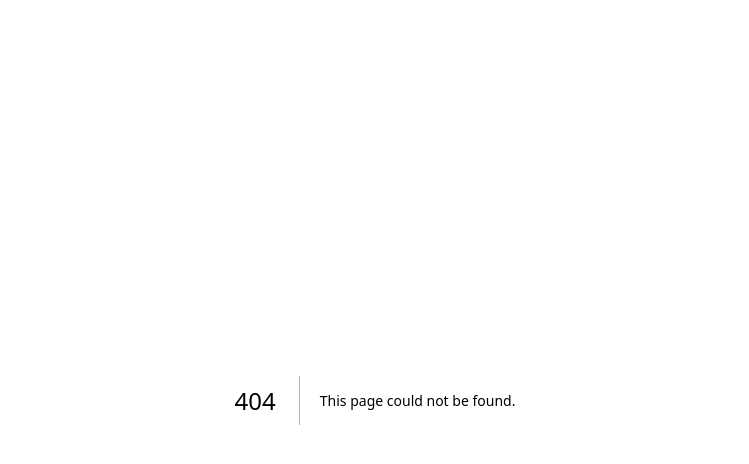
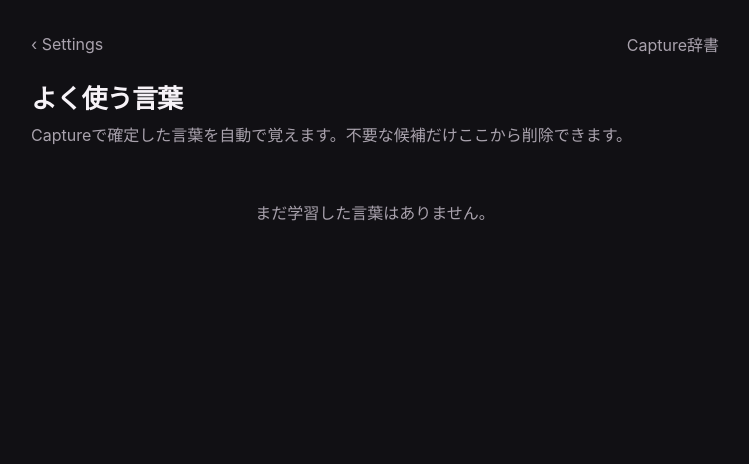
Before and after one commit to karukimori-wq/Velvet, a Next.js app: page /settings/dictionary in a window 1280 px wide. Before the commit this address had no page. Shown: the top 464 px of the page, without its empty margins (265-1014 px from the left). Built offline with nearby package versions, Linux system fonts and the light colour scheme.

Commit message:
Add Capture dictionary settings page

```diff
--- /dev/null
+++ b/app/settings/dictionary/page.tsx
@@ -0,0 +1,20 @@
+import Link from "next/link";
+import { getRequestIdentity } from "@/lib/auth/request-identity";
+import { listDictionaryEntries } from "@/lib/capture-dictionary-repository";
+import { deleteDictionaryEntryAction } from "./actions";
+
+export default async function DictionarySettingsPage() {
+  const { workspaceId, userId } = await getRequestIdentity();
+  const entries = await listDictionaryEntries(workspaceId, userId, 200);
+
+  return <main className="shell">
+    <header className="header"><Link className="subtle" href="/settings">‹ Settings</Link><span className="subtle">Capture辞書</span></header>
+    <section className="hero"><h1>よく使う言葉</h1><p>Captureで確定した言葉を自動で覚えます。不要な候補だけここから削除できます。</p></section>
+    {entries.length === 0 ? <div className="empty">まだ学習した言葉はありません。</div> : <div className="stack">{entries.map((entry) => (
+      <section className="card row" key={entry.id}>
+        <div><div className="timelineTitle">{entry.displayValue}</div><div className="formHint">使用 {entry.useCount}回 · 最終 {entry.lastUsedAt.slice(0, 10)}</div></div>
+        <form action={deleteDictionaryEntryAction.bind(null, entry.id)}><button className="secondaryButton compactButton" type="submit">削除</button></form>
+      </section>
+    ))}</div>}
+  </main>;
+}
```
